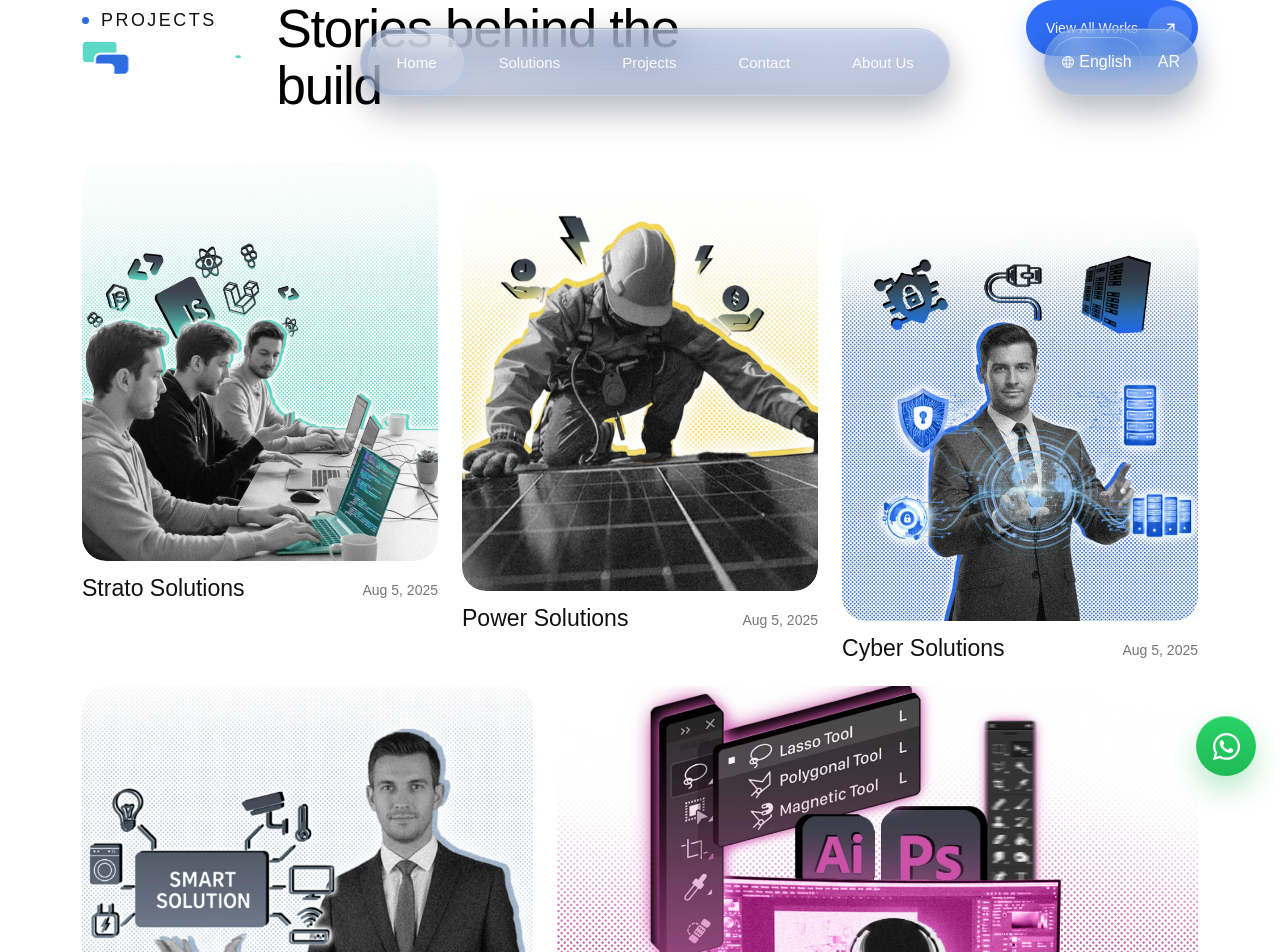
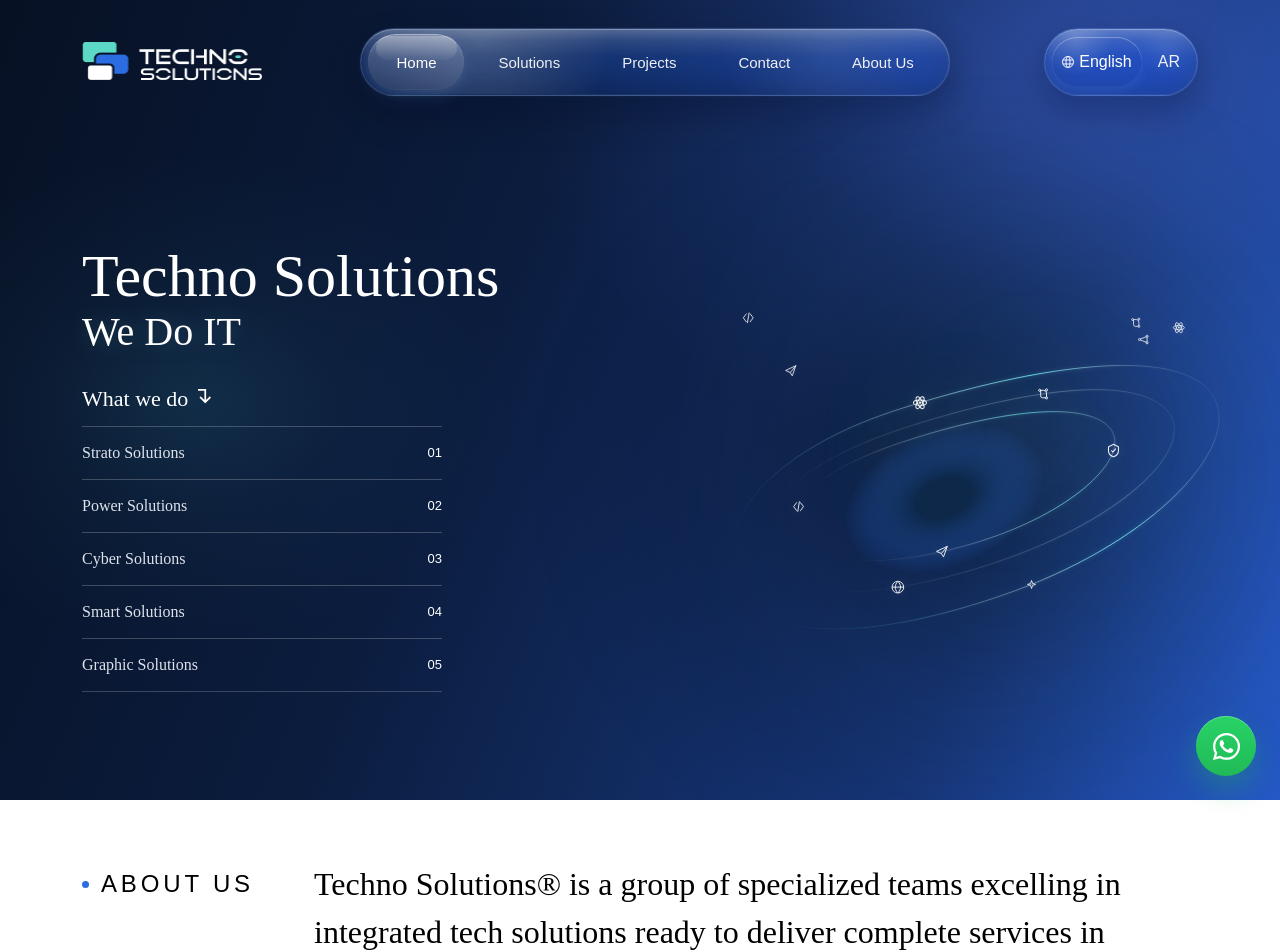
Before and after one commit to MouayadSallakho/Techno-Solutions, a Next.js app: page / in a window 1280 px wide. Shown: the top 952 px of the page. Built offline with nearby package versions, Linux system fonts and the light colour scheme; a web font is replaced by a local one.

Commit message:
Add new update

```diff
--- a/app/page.js
+++ b/app/page.js
@@ -21,12 +21,12 @@
   return (
     <main>
       <Header />
-      {/* <Hero /> */}
-      {/* <AboutUs /> */}
-      <ProjectComp />
+      <Hero />
+      <AboutUs />
+      {/* <ProjectComp /> */}
       <Solutions />
       <StatsKey />
-      {/* <OurPartners /> */}
+      <OurPartners />
       {/* <Industries /> */}
       <Credibility />
       <Questions />
```
